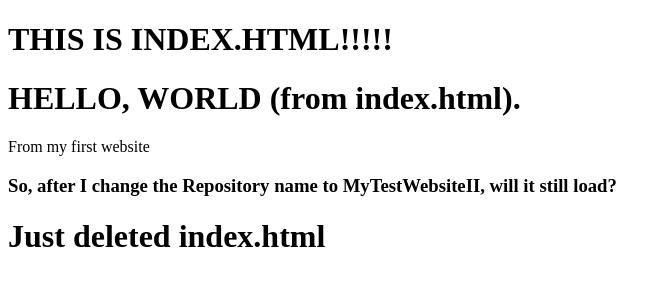
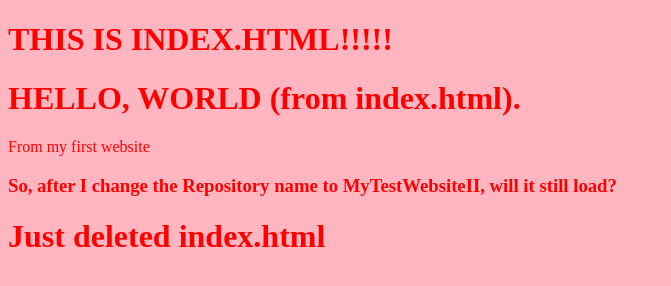
Before and after one commit to dho1115/MyTestWebsite, a plain HTML site: page index.html in a window 1280 px wide. Shown: the whole page, without its empty margins (0-671 px from the left). Drawn offline with Linux system fonts and the light colour scheme.

Commit message:
added css link

```diff
--- a/index.html
+++ b/index.html
@@ -15,5 +15,6 @@
     <h3>So, after I change the Repository name to MyTestWebsiteII, will it still load?</h3>
 
     <h1>Just deleted index.html</h1>
+    <link rel="stylesheet" href="mytestwebsite.css" />
 </body>
 </html>
```
